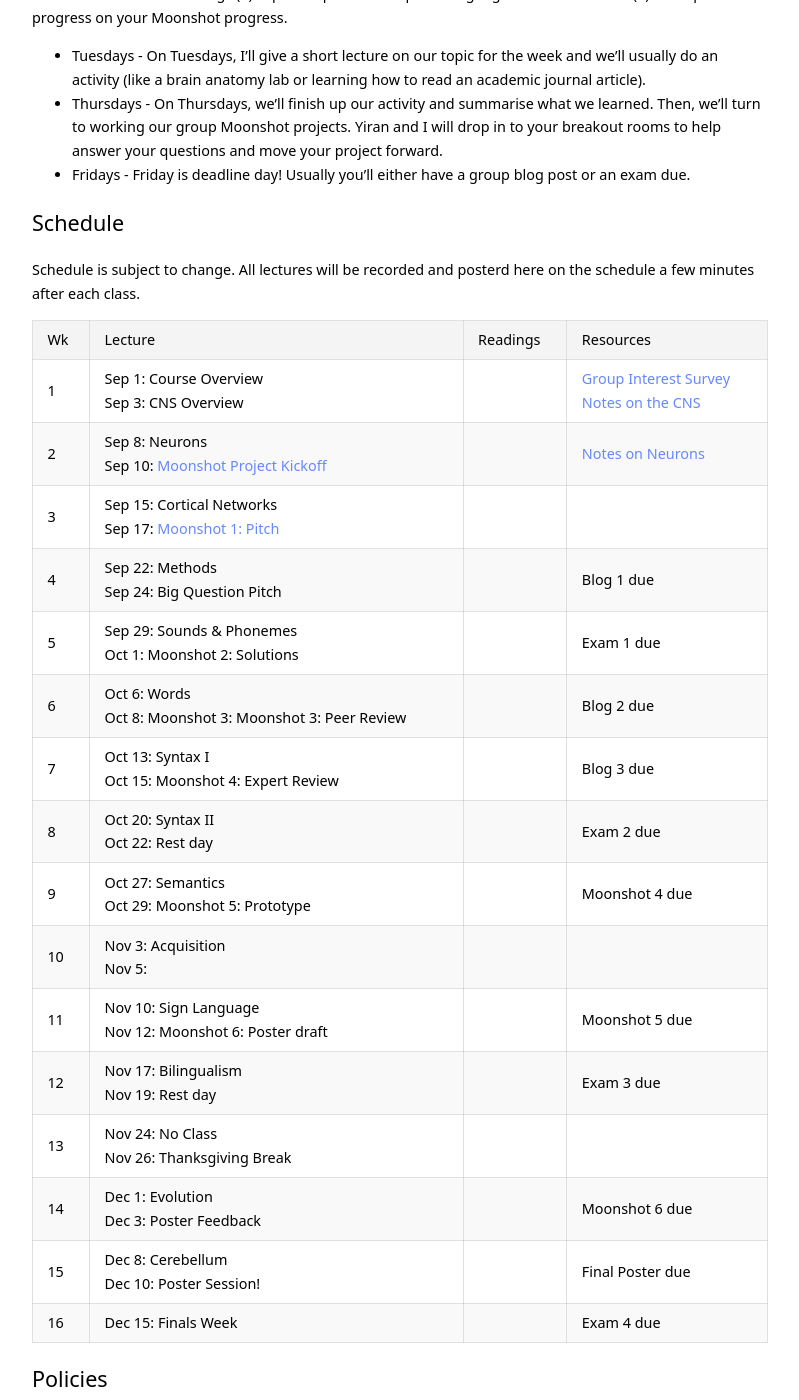
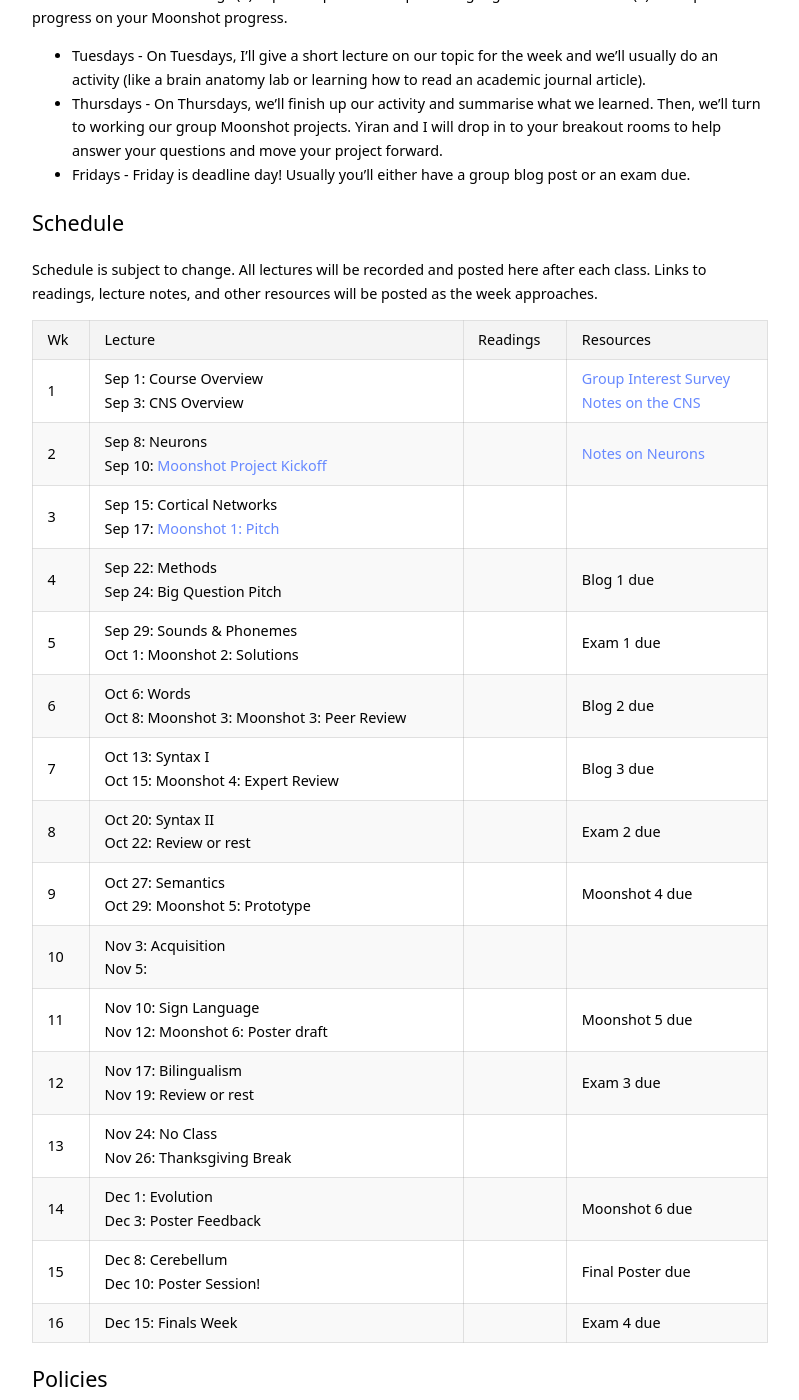
Before and after one commit to kschuler/ling104, a Jekyll site: the page built from index.md, in a window 1280 px wide and 1400 px high, scrolled down 1752 px. Shown: the whole window, without its empty margins (240-1039 px from the left). Built offline with Jekyll 4.4.1, drawn with Linux system fonts in a browser that asks for light colours.

Commit message:
Update index.md

```diff
--- a/index.md
+++ b/index.md
@@ -35,7 +35,7 @@ This course offers an introduction to the brain basis of language. Our goal is t
 
 ### Extra credit
 - **Community engagement:** For each moonshot assignment, earn 5 points by making kind, constructive comments on other teams' blog posts.
-- **Research bonus:** Earn 10 bonus points for attending (live or later) any MINDCore seminar this semester and writing a [short paper](404.html) on how it connects to what you've learned in class.
+- **Research bonus:** Earn 10 bonus points for attending (live or later) any MINDCore seminar this semester and writing a [short paper](not-yet) on how it connects to what you've learned in class.
 
 ### Getting help
 - **Comment on google docs & slides:** Each week you'll be given links to lecture slides, notes, and assignments (see [Schedule](#schedule)). One way to get help from instructors or classmates is to ask questions right on those documents.
@@ -50,7 +50,7 @@ Each week we'll do two things (1) explore a particular topic in language the the
 
 
 ## Schedule
-Schedule is subject to change. All lectures will be recorded and posterd here on the schedule a few minutes after each class.
+Schedule is subject to change. All lectures will be recorded and posted here after each class. Links to readings, lecture notes, and other resources will be posted as the week approaches.
 
 Wk  | Lecture | Readings | Resources
   --- | --- | --- | ---
@@ -61,11 +61,11 @@ Wk  | Lecture | Readings | Resources
 5 | Sep 29: Sounds & Phonemes<br> Oct 1: Moonshot 2: Solutions | | Exam 1 due
 6 | Oct 6: Words <br> Oct 8: Moonshot 3: Moonshot 3: Peer Review  | | Blog 2 due
 7 | Oct 13: Syntax I <br> Oct 15: Moonshot 4: Expert Review | | Blog 3 due
-8 | Oct 20: Syntax II <br> Oct 22: **Rest day**| | Exam 2 due
+8 | Oct 20: Syntax II <br> Oct 22: **Review or rest**| | Exam 2 due
 9 | Oct 27: Semantics <br> Oct 29: Moonshot 5: Prototype | | Moonshot 4 due
 10 | Nov 3:  Acquisition <br> Nov 5:  | |
 11 | Nov 10: Sign Language <br> Nov 12: Moonshot 6: Poster draft| | Moonshot 5 due
-12 | Nov 17: Bilingualism <br> Nov 19: **Rest day** | | Exam 3 due
+12 | Nov 17: Bilingualism <br> Nov 19: **Review or rest** | | Exam 3 due
 13 | Nov 24: **No Class** <br> Nov 26: **Thanksgiving Break** | |
 14 | Dec 1: Evolution <br> Dec 3: Poster Feedback   | | Moonshot 6 due
 15 | Dec 8: Cerebellum <br> Dec 10: Poster Session! | | Final Poster due
@@ -94,7 +94,7 @@ C+ 77% | C 74% | C- 70% | D+ 67% | D 64% | D- 61%
 > Yes! You can skip the fourth exam and it will be dropped. Your grade will be based on the first three exams.
 
 **I noticed a mistake in the grading of my exam. How do I get this fixed?**
-> We will look at your exam again if you make a formal [re-grade request](https://canvas.upenn.edu/courses/1489351/modules/items/17298855) via Canvas within one week of getting your exam back.
+> We will look at your exam again if you make a formal [re-grade request](not-yet) via Canvas within one week of getting your exam back.
 
 **I missed or failed an exam. What can I do to make it up?**
 > Nothing. We don't allow make-up exams or retakes. However, we drop your lowest exam score, so you can still do well in the class. Just make sure it doesn't happen more than once!
@@ -103,7 +103,7 @@ C+ 77% | C 74% | C- 70% | D+ 67% | D 64% | D- 61%
 > Yes, but there is a 1 point per day late penalty.
 
 **I commented on blog posts (or did the research bonus). When will I get my bonus points?**
-> To receive bonus points, you must (1) make a [bonus points declaration](404.html) on Canvas and (2) submit any required supporting materials. Your bonus points will be awarded as soon as you make your declaration, but we will check your supporting materials to confirm these points at the end of the semester.
+> To receive bonus points, you must (1) make a [bonus points declaration](not-yet) on Canvas and (2) submit any required supporting materials. Your bonus points will be awarded as soon as you make your declaration, but we will check your supporting materials to confirm these points at the end of the semester.
 
 **How do I join the lectures live?**
 > I'll send a link just before our usual class time via Campuswire for those who want to join live. I'll pause periodically for questions, and sometimes we will make use of breakout rooms for group work or class activities.
```
